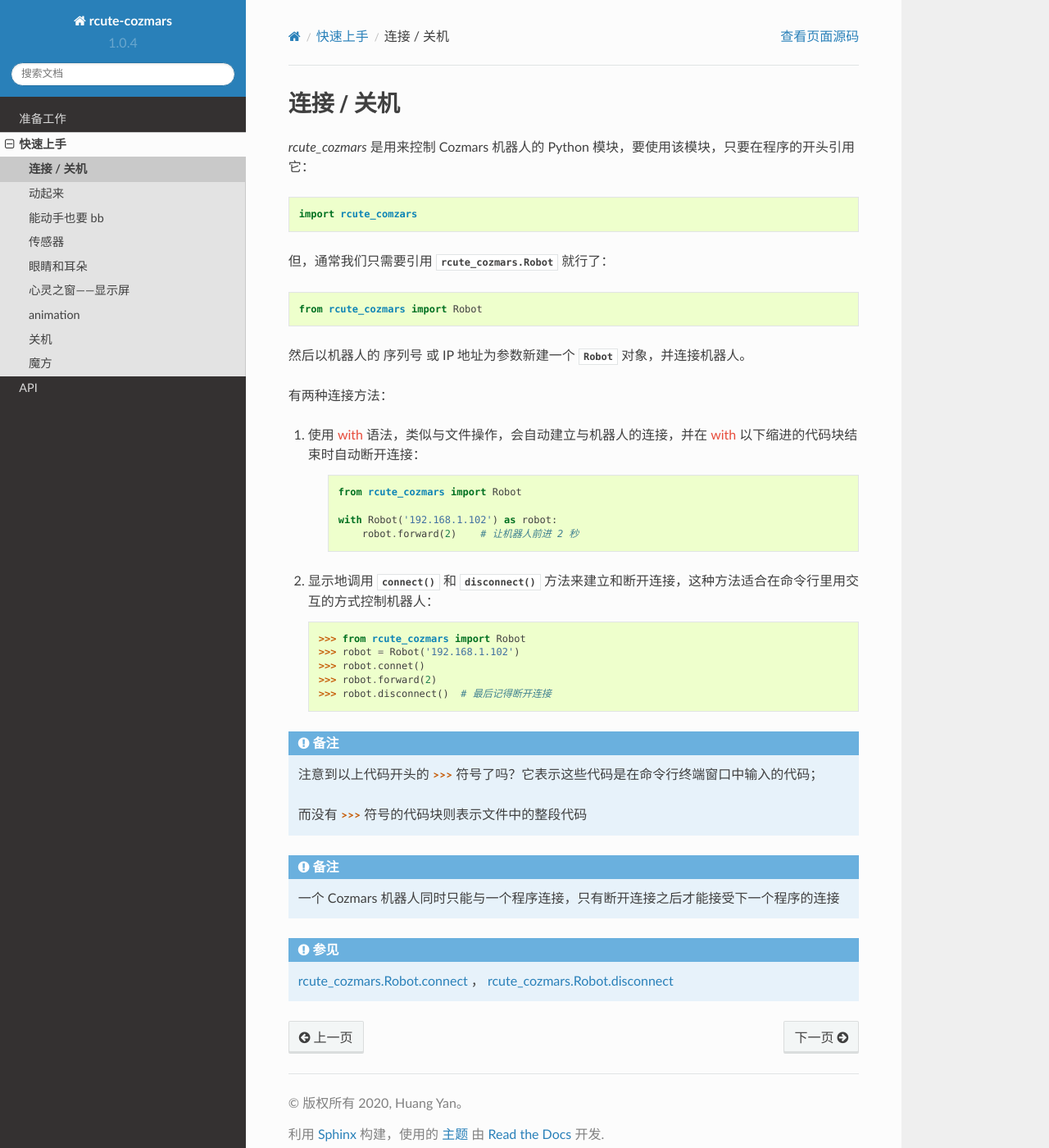
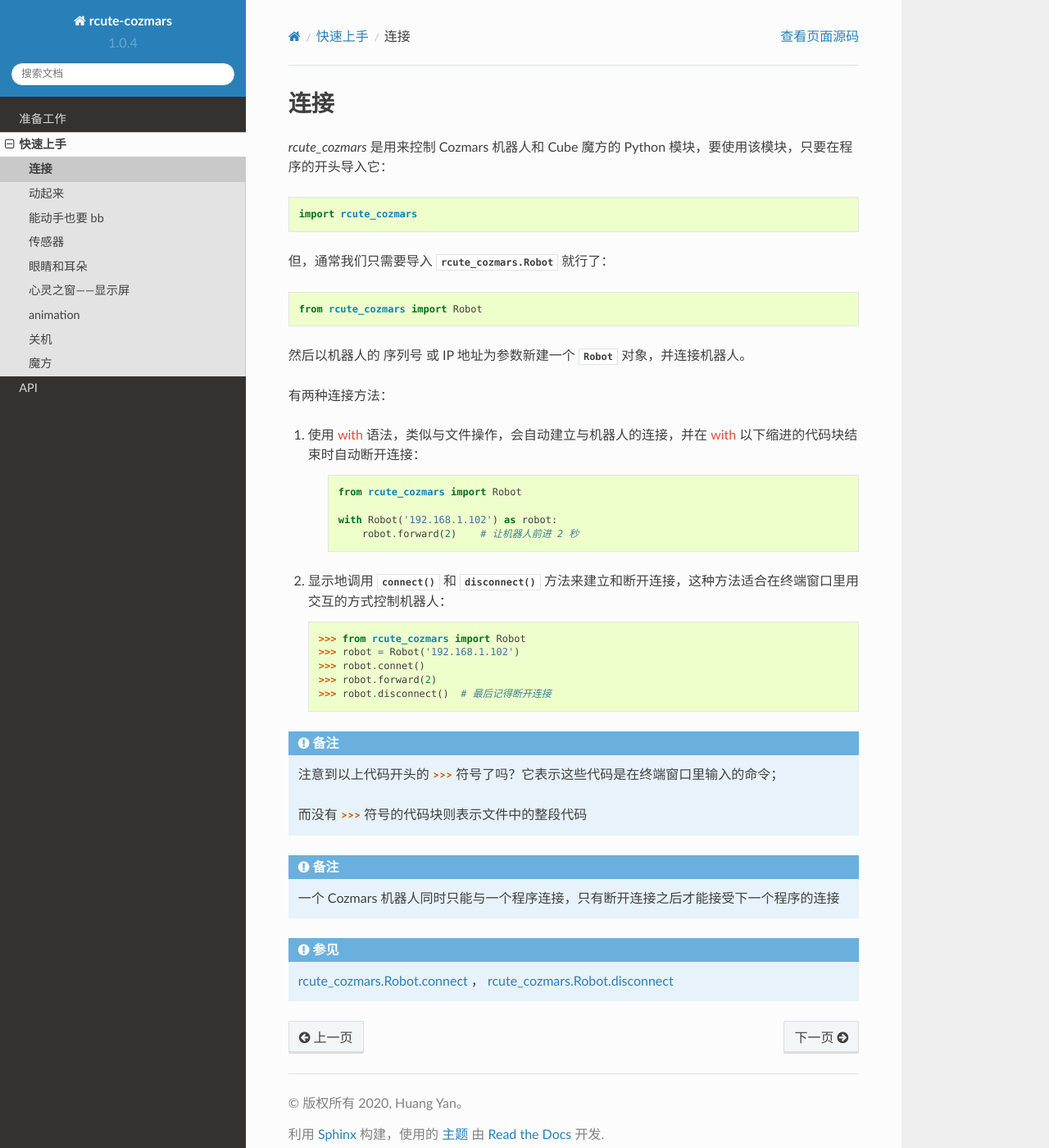
Before and after one commit to r-cute/rcute-cozmars, a Sphinx documentation site: the page built from docs/source/examples/connect.rst, in a window 1280 px wide and 1400 px high. Shown: the whole window at 82% size. Built offline with Sphinx 7.4.7 and the Read the Docs theme 2.0.0, drawn with Linux system fonts in a browser that asks for light colours.

Commit message:
add doc for cube

```diff
--- a/docs/source/examples/connect.rst
+++ b/docs/source/examples/connect.rst
@@ -1,13 +1,13 @@
-连接 / 关机
+连接
 ==============
 
-`rcute_cozmars` 是用来控制 Cozmars 机器人的 Python 模块，要使用该模块，只要在程序的开头引用它：
+`rcute_cozmars` 是用来控制 Cozmars 机器人和 Cube 魔方的 Python 模块，要使用该模块，只要在程序的开头导入它：
 
 .. code:: python
 
-    import rcute_comzars
+    import rcute_cozmars
 
-但，通常我们只需要引用 :class:`rcute_cozmars.Robot` 就行了：
+但，通常我们只需要导入 :class:`rcute_cozmars.Robot` 就行了：
 
 .. code:: python
 
@@ -39,7 +39,7 @@
             robot.forward(2)    # 让机器人前进 2 秒
 
 
-2. 显示地调用 :meth:`connect` 和 :meth:`disconnect` 方法来建立和断开连接，这种方法适合在命令行里用交互的方式控制机器人：
+2. 显示地调用 :meth:`connect` 和 :meth:`disconnect` 方法来建立和断开连接，这种方法适合在终端窗口里用交互的方式控制机器人：
 
     >>> from rcute_cozmars import Robot
     >>> robot = Robot('192.168.1.102')
@@ -49,7 +49,7 @@
 
 .. note::
 
-    注意到以上代码开头的 :shell:`>>>`  符号了吗？它表示这些代码是在命令行终端窗口中输入的代码；
+    注意到以上代码开头的 :shell:`>>>`  符号了吗？它表示这些代码是在终端窗口里输入的命令；
 
     而没有 :shell:`>>>` 符号的代码块则表示文件中的整段代码
 
```
Also changed, not shown: docs/source/examples/cube.rst (+83 -0 lines), 1 other file.
